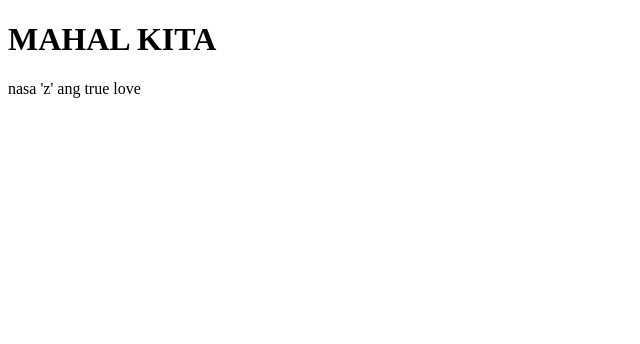
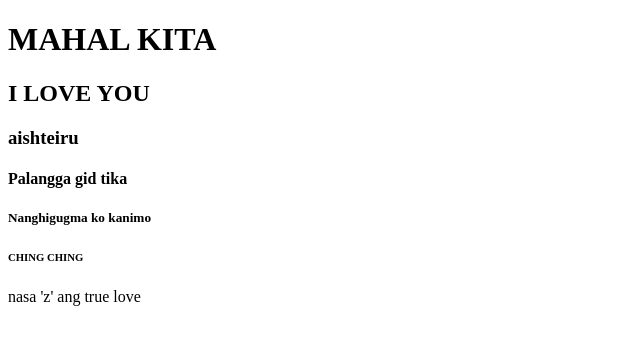
Before and after one commit to ppkfullon/CS1130, a plain HTML site: page index.html in a window 1280 px wide. Shown: the whole page, without its empty margins (0-640 px from the left). Drawn offline with Linux system fonts and the light colour scheme.

Commit message:
Update index.html

```diff
--- a/index.html
+++ b/index.html
@@ -5,7 +5,12 @@
 </head>
 <body>
 
-<h1>MAHAL KITA</h1>
+  <h1>MAHAL KITA</h1>
+  <h2>I LOVE YOU</h2>
+  <h3>aishteiru</h3>
+  <h4>Palangga gid tika</h4>
+  <h5>Nanghigugma ko kanimo</h5>
+  <h6>CHING CHING</h6>
 <p>nasa 'z' ang true love</p>
 
 </body>
```
